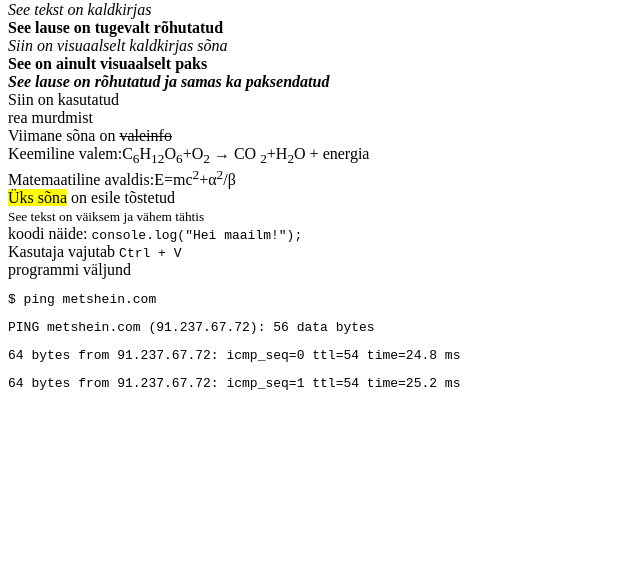
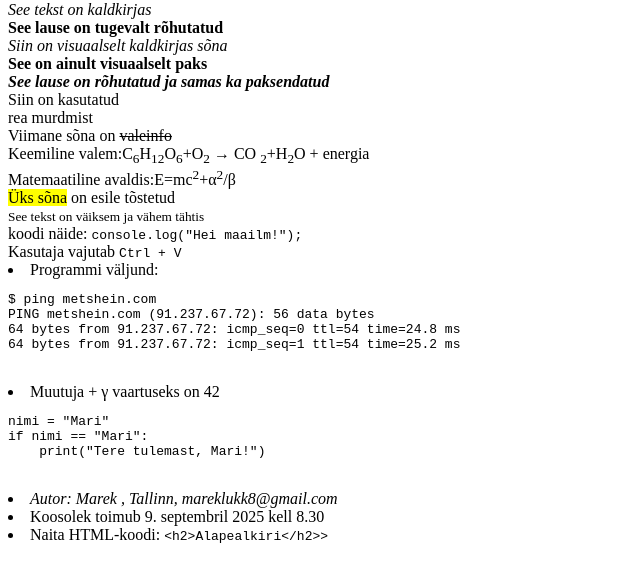
Before and after one commit to Ubunter69/Veebirakendus, a plain HTML site: page veebirakendus/tund2.html in a window 1280 px wide. Shown: the part 79-660 px from the top of the page, without its empty margins (0-640 px from the left). Drawn offline with Linux system fonts and the light colour scheme.

Commit message:
Update tund2.html

```diff
--- a/veebirakendus/tund2.html
+++ b/veebirakendus/tund2.html
@@ -32,8 +32,25 @@ koodi näide: <code>console.log("Hei maailm!");</code>
 <br>
 Kasutaja vajutab <kbd>Ctrl + V</kbd>
 <br>
-programmi väljund <pre>$ ping metshein.com</pre><pre>PING metshein.com (91.237.67.72): 56 data bytes</pre> <pre>64 bytes from 91.237.67.72: icmp_seq=0 ttl=54 time=24.8 ms</pre> <pre>64 bytes from 91.237.67.72: icmp_seq=1 ttl=54 time=25.2 ms</pre>
+<li>Programmi väljund: <br></li>
+<pre>$ ping metshein.com
+PING metshein.com (91.237.67.72): 56 data bytes
+64 bytes from 91.237.67.72: icmp_seq=0 ttl=54 time=24.8 ms
+64 bytes from 91.237.67.72: icmp_seq=1 ttl=54 time=25.2 ms</pre>
+<br>
 
+<li>Muutuja + &gamma; vaartuseks on 42</li>
+
+<code><pre>nimi = "Mari"
+if nimi == "Mari":
+    print("Tere tulemast, Mari!")</pre></code>
+<br>
+
+<li><i>Autor: Marek , Tallinn, mareklukk8@gmail.com</i></li>
+
+<li>Koosolek toimub 9. septembril 2025 kell 8.30</li>
+
+<li>Naita HTML-koodi: <code>&lt;h2&gt;Alapealkiri&lt;/h2>&gt;</code></li>
 
 
 
```
